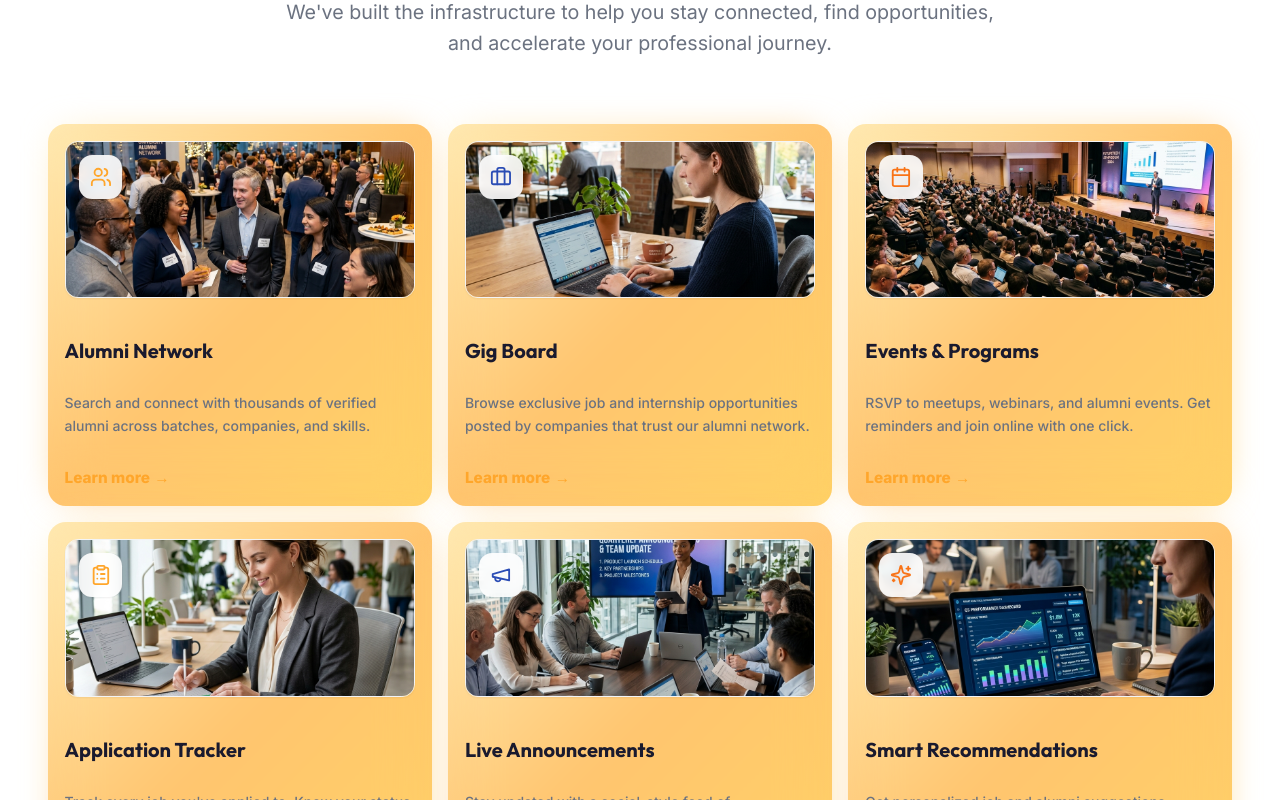
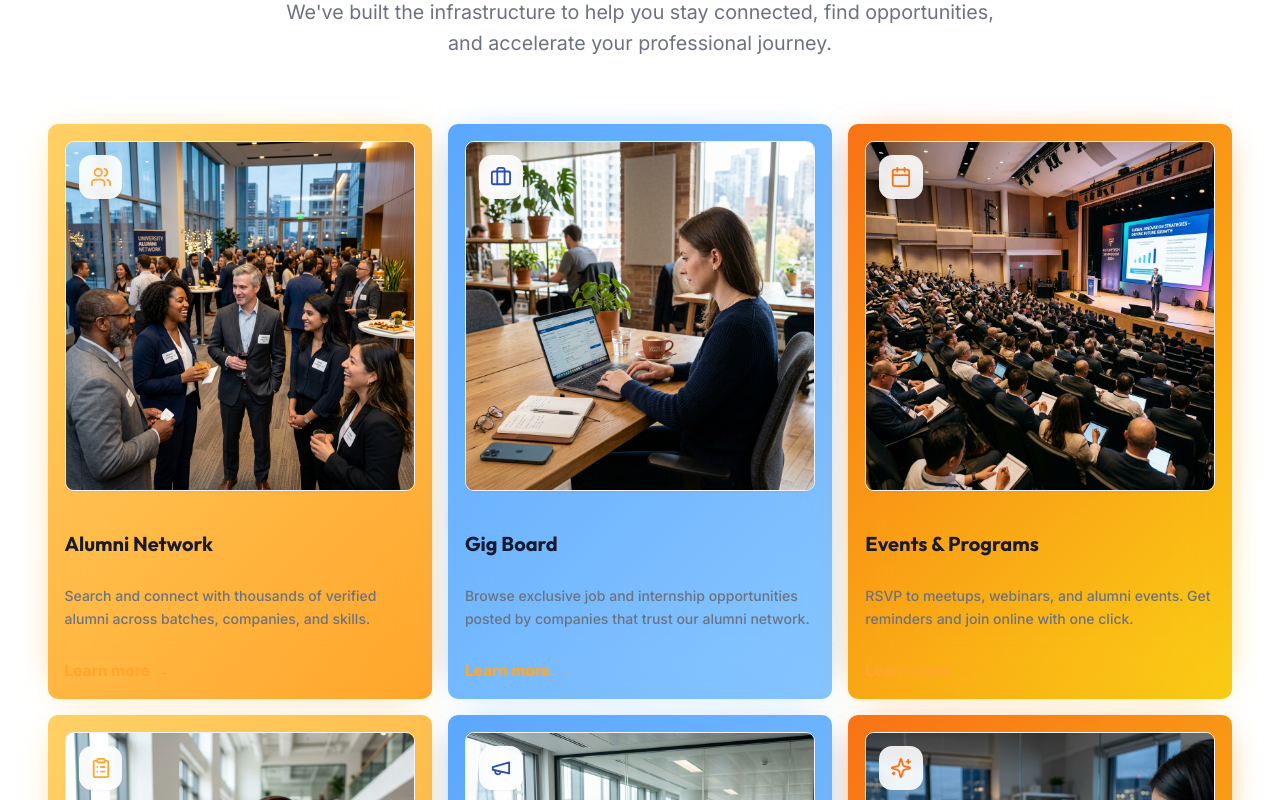
Before and after one commit to adice24/Alumnix, a Next.js app: page / in a window 1280 px wide. Shown: the part 2320-3120 px from the top of the page. Built offline with nearby package versions, Linux system fonts and the light colour scheme.

Commit message:
style: apply individual card color palettes, square image layout, and optimized sizing

```diff
--- a/app/globals.css
+++ b/app/globals.css
@@ -91,7 +91,7 @@ body {
   justify-content: end;
   padding: 12px;
   gap: 12px;
-  border-radius: 16px;
+  border-radius: 8px;
   cursor: pointer;
   z-index: 1;
 }
@@ -104,8 +104,8 @@ body {
   margin: auto;
   width: calc(100% + 10px);
   height: calc(100% + 10px);
-  border-radius: 18px;
-  background: linear-gradient(-45deg, #FFD166 0%, #FFC56F 50%, #FFE9B1 100%);
+  border-radius: 10px;
+  background: linear-gradient(-45deg, var(--card-color-1) 0%, var(--card-color-2) 100%);
   z-index: -10;
   pointer-events: none;
   transition: all 0.6s cubic-bezier(0.175, 0.885, 0.32, 1.275);
@@ -116,7 +116,7 @@ body {
   z-index: -1;
   position: absolute;
   inset: 0;
-  background: linear-gradient(-45deg, #FFD166 0%, #FFC56F 50%, #FFE9B1 100%);
+  background: linear-gradient(-45deg, var(--card-color-1) 0%, var(--card-color-2) 100%);
   transform: translate3d(0, 0, 0) scale(0.95);
   filter: blur(20px);
 }
--- a/components/landing/FeaturesSection.tsx
+++ b/components/landing/FeaturesSection.tsx
@@ -15,6 +15,8 @@ const features = [
     iconColor: "text-brand-orange",
     image: "/features/alumni_network.png",
     href: "/network",
+    gradientStart: "#FFA62B",
+    gradientEnd: "#FFD166",
   },
   {
     icon: Briefcase,
@@ -24,6 +26,8 @@ const features = [
     iconColor: "text-brand-navy",
     image: "/features/gig_board.png",
     href: "/feed",
+    gradientStart: "#86C5FF",
+    gradientEnd: "#5CA8FF",
   },
   {
     icon: Calendar,
@@ -33,6 +37,8 @@ const features = [
     iconColor: "text-brand-amber",
     image: "/features/events_programs.png",
     href: "/events",
+    gradientStart: "#FACC15",
+    gradientEnd: "#F97316",
   },
   {
     icon: ClipboardList,
@@ -42,6 +48,8 @@ const features = [
     iconColor: "text-brand-orange",
     image: "/features/application_tracker.png",
     href: "#",
+    gradientStart: "#FFA62B",
+    gradientEnd: "#FFD166",
   },
   {
     icon: Megaphone,
@@ -51,6 +59,8 @@ const features = [
     iconColor: "text-brand-navy",
     image: "/features/live_announcements.png",
     href: "/feed",
+    gradientStart: "#86C5FF",
+    gradientEnd: "#5CA8FF",
   },
   {
     icon: Sparkles,
@@ -60,6 +70,8 @@ const features = [
     iconColor: "text-brand-amber",
     image: "/features/smart_recommendations.png",
     href: "#",
+    gradientStart: "#FACC15",
+    gradientEnd: "#F97316",
   },
 ];
 
@@ -107,8 +119,15 @@ export default function FeaturesSection() {
               transition={{ duration: 0.5, delay: i * 0.1 }}
               className="h-full"
             >
-              <Link href={feature.href} className="animated-card group relative flex h-full flex-col p-5">
-                <div className="relative mb-4 h-36 w-full overflow-hidden rounded-xl border border-gray-100 shadow-sm">
+              <Link
+                href={feature.href}
+                className="animated-card group relative flex h-full flex-col p-5"
+                style={{
+                  "--card-color-1": feature.gradientStart,
+                  "--card-color-2": feature.gradientEnd,
+                } as React.CSSProperties}
+              >
+                <div className="relative mb-4 aspect-square w-full overflow-hidden rounded-lg border border-gray-100 shadow-sm">
                   <Image
                     src={feature.image}
                     alt={feature.title}
```
